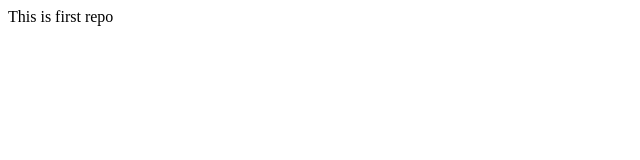
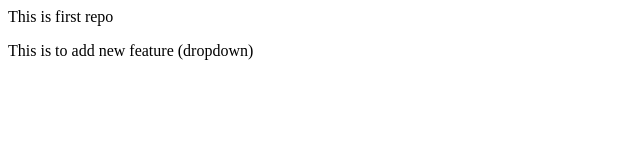
Before and after one commit to Renukavlokare/localrepo, a plain HTML site: page index.html in a window 1280 px wide. Shown: the whole page, without its empty margins (0-640 px from the left). Drawn offline with Linux system fonts and the light colour scheme.

Commit message:
differnce

```diff
--- a/index.html
+++ b/index.html
@@ -1 +1,2 @@
 <p>This is first repo</p>
+<p>This is to add new feature (dropdown)</p>
```
